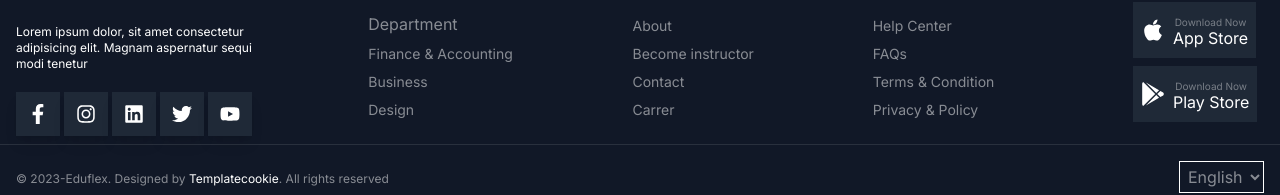
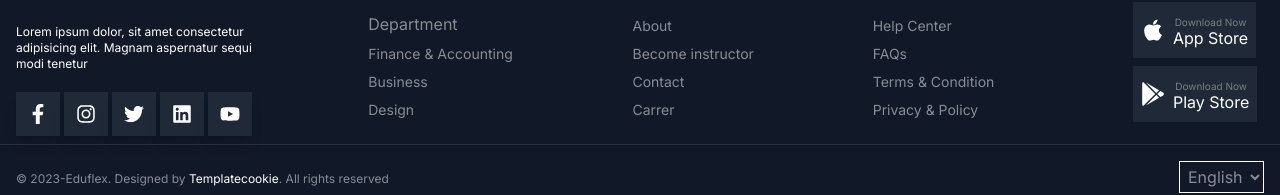
Before and after one commit to khaledtf19/team3-frontend, a Next.js app: page / in a window 1280 px wide. Shown: the part 852-1047 px from the top of the page. Built offline with nearby package versions, Linux system fonts and the light colour scheme.

Commit message:
Footer fix v1.1

```diff
--- a/src/components/layouts/shared/Footer.tsx
+++ b/src/components/layouts/shared/Footer.tsx
@@ -1,4 +1,5 @@
 import Button from "@/components/Button";
+import SimpleButton from "@/components/SimpleButton";
 import Link from "next/link";
 import {
   FaApple,
@@ -33,36 +34,31 @@ export const Footer = () => {
                 aspernatur sequi modi tenetur
               </span>
               <div className="icons flex items-center justify-start">
-                <Link
-                  href="http://facebook.com"
-                  className="after:-z- relative z-10 mr-1 bg-gray-800 p-3 text-xl shadow-lg transition after:absolute after:left-0 after:top-0 after:-z-10 after:h-full after:bg-orange-500 hover:after:w-full hover:after:blur-sm"
-                >
+                <SimpleButton className="after:-z- relative z-10 mr-1 border-none bg-gray-800 p-3 text-xl text-white shadow-lg transition after:absolute after:left-0 after:top-0 after:-z-10 after:h-full after:bg-orange-500 hover:after:w-full hover:after:blur-sm">
+                  <Link href="http://facebook.com">
                     <FaFacebookF />
                   </Link>
-                <Link
-                  href="http://instagram.com"
-                  className="after:-z- relative z-10 mr-1 bg-gray-800 p-3 text-xl shadow-lg transition after:absolute after:left-0 after:top-0 after:-z-10 after:h-full after:bg-orange-500 hover:after:w-full hover:after:blur-sm"
-                >
+                </SimpleButton>
+                <SimpleButton className="after:-z- relative z-10 mr-1 border-none bg-gray-800 p-3 text-xl text-white shadow-lg transition after:absolute after:left-0 after:top-0 after:-z-10 after:h-full after:bg-orange-500 hover:after:w-full hover:after:blur-sm">
+                  <Link href="http://instagram.com">
                     <FaInstagram />
                   </Link>
-                <Link
-                  href="http://linkedin.com"
-                  className="after:-z- relative z-10 mr-1 bg-gray-800 p-3 text-xl shadow-lg transition after:absolute after:left-0 after:top-0 after:-z-10 after:h-full after:bg-orange-500 hover:after:w-full hover:after:blur-sm"
-                >
+                </SimpleButton>
+                <SimpleButton className="after:-z- relative z-10 mr-1 border-none bg-gray-800 p-3 text-xl text-white shadow-lg transition after:absolute after:left-0 after:top-0 after:-z-10 after:h-full after:bg-orange-500 hover:after:w-full hover:after:blur-sm">
+                  <Link href="http://twitter.com">
+                    <FaTwitter />
+                  </Link>
+                </SimpleButton>
+                <SimpleButton className="after:-z- relative z-10 mr-1 border-none bg-gray-800 p-3 text-xl text-white shadow-lg transition after:absolute after:left-0 after:top-0 after:-z-10 after:h-full after:bg-orange-500 hover:after:w-full hover:after:blur-sm">
+                  <Link href="http://linkedin.com">
                     <FaLinkedin />
                   </Link>
-                <Link
-                  href="http://twitter.com"
-                  className="after:-z- relative z-10 mr-1 bg-gray-800 p-3 text-xl shadow-lg transition after:absolute after:left-0 after:top-0 after:-z-10 after:h-full after:bg-orange-500 hover:after:w-full hover:after:blur-sm"
-                >
-                  <FaTwitter />
-                </Link>
-                <Link
-                  href="http://youtub.com"
-                  className="after:-z- relative z-10 mr-1 bg-gray-800 p-3 text-xl shadow-lg transition after:absolute after:left-0 after:top-0 after:-z-10 after:h-full after:bg-orange-500 hover:after:w-full hover:after:blur-sm"
-                >
+                </SimpleButton>
+                <SimpleButton className="after:-z- relative z-10 mr-1 border-none bg-gray-800 p-3 text-xl text-white shadow-lg transition after:absolute after:left-0 after:top-0 after:-z-10 after:h-full after:bg-orange-500 hover:after:w-full hover:after:blur-sm">
+                  <Link href="http://youtub.com">
                     <FaYoutube />
                   </Link>
+                </SimpleButton>
               </div>
             </div>
             <div className="flex-grow-1 top-4">
```
Lines whose indentation alone changed are shown as unchanged.
